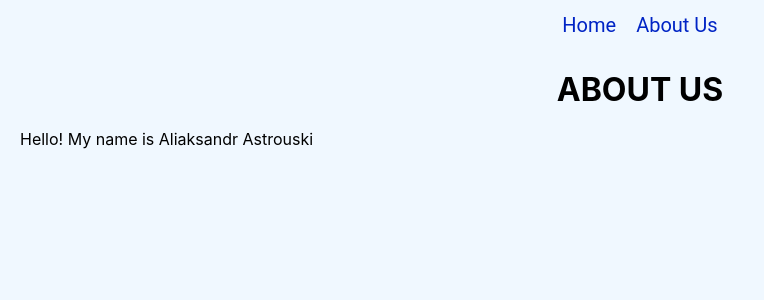
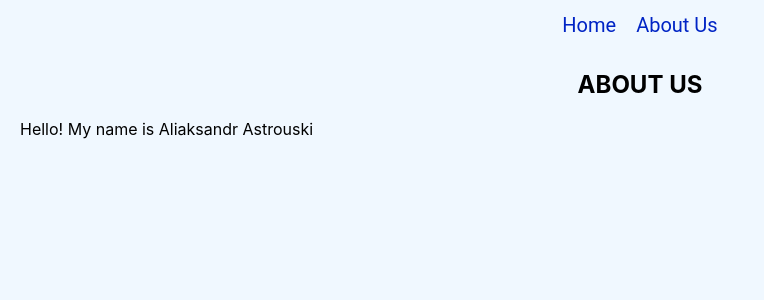
Before and after one commit to sylarBrest/REACT2022Q3, a React (Create React App) app in the folder first-react-app/: page /sylarbrest-REACT2022Q3/about-us in a window 1280 px wide. Shown: the top 300 px of the page, without its empty margins (0-764 px from the left). Built offline with nearby package versions, Linux system fonts and the light colour scheme.

Commit message:
refactor: change div to section in rendering pages

```diff
--- a/first-react-app/src/components/Main/Main.css
+++ b/first-react-app/src/components/Main/Main.css
@@ -1,4 +1,4 @@
-.container {
+.section {
   max-width: 1280px;
   margin: 0 auto;
   padding: 20px;
--- a/first-react-app/src/pages/about-us.tsx
+++ b/first-react-app/src/pages/about-us.tsx
@@ -1,9 +1,9 @@
 const AboutUs = () => {
   return (
-    <div className="container" data-testid="about-us-page">
+    <section className="section about-us-section" data-testid="about-us-page">
       <h1 className="title">About us</h1>
       <p>Hello! My name is Aliaksandr Astrouski</p>
-    </div>
+    </section>
   );
 };
 
--- a/first-react-app/src/pages/home.tsx
+++ b/first-react-app/src/pages/home.tsx
@@ -3,11 +3,11 @@ import Cards from 'components/Main/Cards/Cards';
 
 const Home = () => {
   return (
-    <div className="container" data-testid="home-page">
+    <section className="section home-section" data-testid="home-page">
       <h1 className="title">Home page</h1>
       <SearchBar placeholder="Search..." />
       <Cards />
-    </div>
+    </section>
   );
 };
 
--- a/first-react-app/src/pages/not-found.tsx
+++ b/first-react-app/src/pages/not-found.tsx
@@ -1,9 +1,9 @@
 const NotFound = () => {
   return (
-    <div className="container" data-testid="not-found-page">
+    <section className="section not-found-section" data-testid="not-found-page">
       <h1 className="title">404. Not found</h1>
       <p>Oops!.. Something went wrong...</p>
-    </div>
+    </section>
   );
 };
 
```
